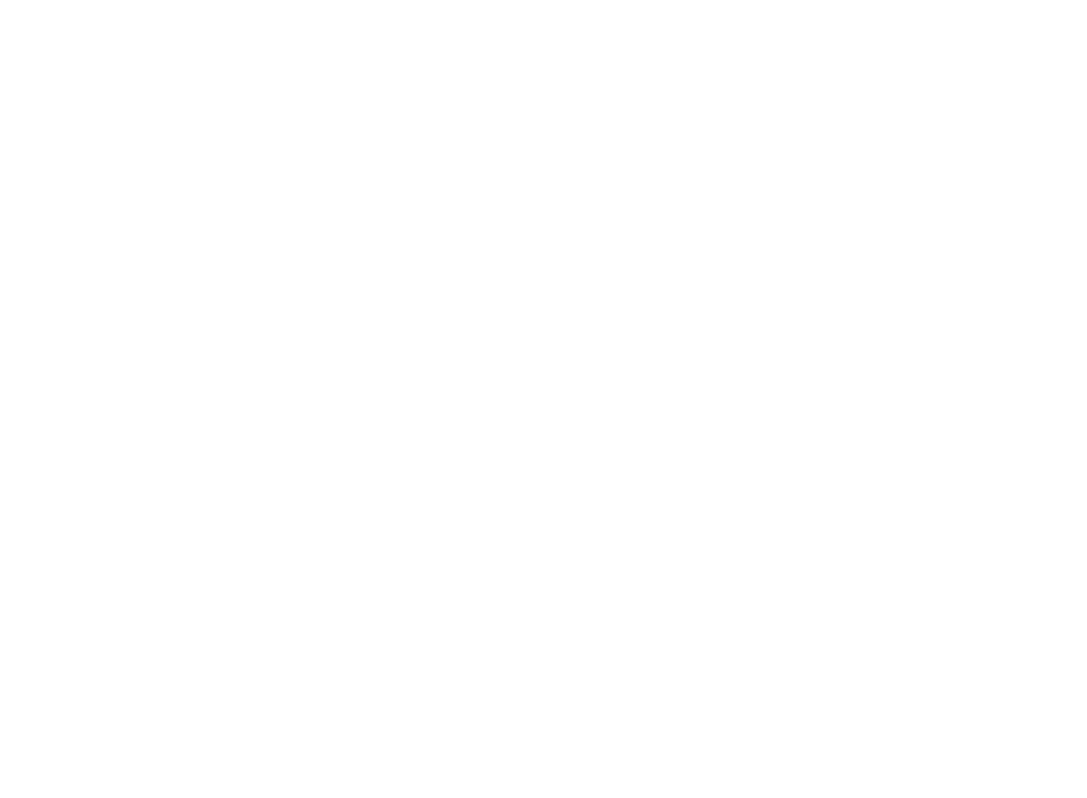
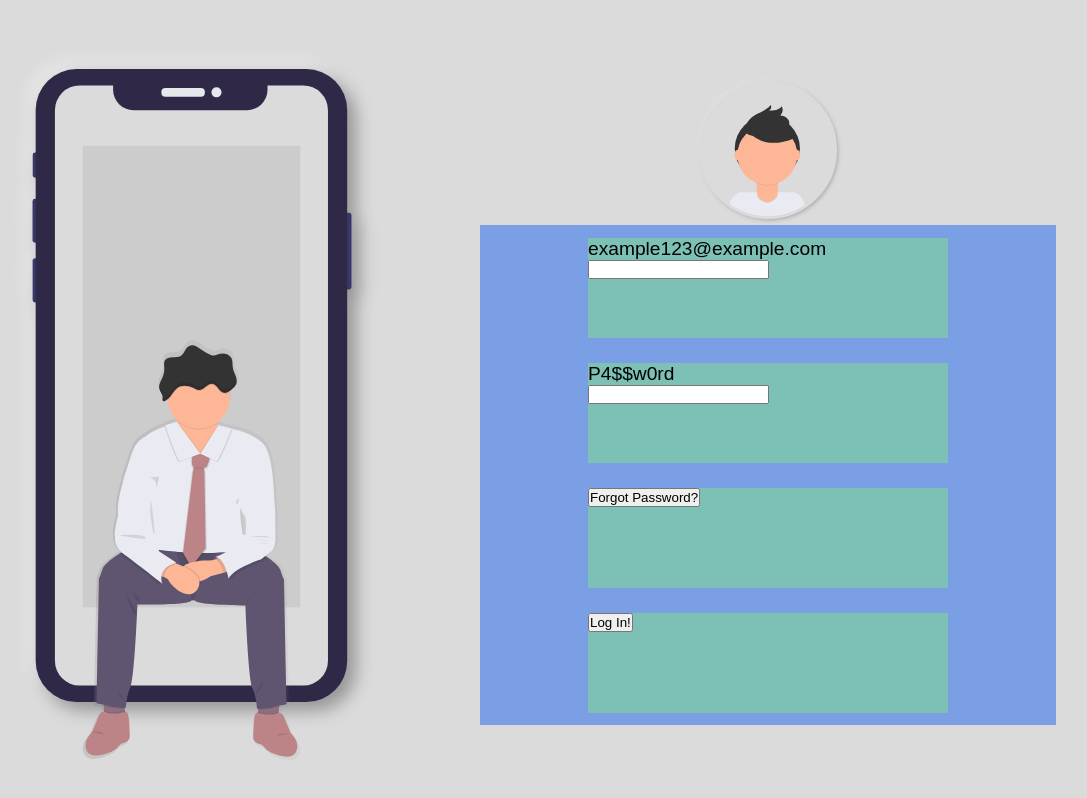
Before and after one commit to RostCode78/purple-login, a plain HTML site: page index.html in a window 1280 px wide. Shown: the whole page, without its empty margins (128-1215 px from the left). Drawn offline with Linux system fonts and the light colour scheme.

Commit message:
Feat: Cambios a los SVG
Le cambie los colores utilizando Inkscape ademas de quitarle elementos
que no necesitaba para este login, les agregue un efecto de sombras
para crear un aspecto de Neumorphism.

Bitacora del rey: 10/DIC/2020 - 05:32

```diff
--- a/css/style.css
+++ b/css/style.css
@@ -3,3 +3,84 @@
     margin: 0;
     font-family: sans-serif;
 }
+
+body {
+    background-color: #dbdbdb;
+}
+
+#container {
+    width: 100%;
+    height: 100vh;
+    display: flex;
+    align-items: center;
+    position: relative;
+}
+
+
+/* IMG BACKGROUND */
+
+.img-backgroung {
+    width: 40%;
+    height: 90%;
+    display: flex;
+    justify-content: center;
+    align-items: center;
+    position: absolute;
+    left: 5%;
+}
+
+.img-backgroung img {
+    width: 100%;
+    height: 100%;
+}
+
+
+/* FORM CONTAINER */
+
+.form-container {
+    width: 50%;
+    height: 700px;
+    display: flex;
+    justify-content: center;
+    align-items: center;
+    flex-direction: column;
+    position: absolute;
+    right: 5%;
+}
+
+.img-user {
+    width: 90%;
+    height: 150px;
+    display: flex;
+    justify-content: center;
+    align-items: center;
+}
+
+.img-user img {
+    width: 100%;
+    height: 100%;
+    display: flex;
+    justify-content: center;
+    align-items: center;
+}
+
+#form {
+    width: 90%;
+    height: 500px;
+    background-color: #7a9fe4;
+    display: flex;
+    justify-content: space-around;
+    align-items: center;
+    flex-direction: column;
+}
+
+.form-group {
+    width: 360px;
+    height: 100px;
+    background-color: #7dc0b5;
+    position: relative;
+}
+
+.form-group p {
+    font-size: 1.2em;
+}
--- a/index.html
+++ b/index.html
@@ -10,6 +10,47 @@
 
 <body>
 
+    <section id="container">
+        <div class="img-backgroung">
+            <img src="./img/phone.svg" alt="Phone Background">
+        </div>
+
+        <div class="form-container">
+
+            <div class="img-user">
+                <img src="./img/user.svg" alt="User">
+            </div>
+
+            <form action="" method="post" id="form">
+
+                <div class="form-group">
+                    <p>example123@example.com</p>
+                    <input type="email" id="form-email">
+                    <div class="form-line"></div>
+                </div>
+
+                <div class="form-group">
+                    <p>P4$$w0rd</p>
+                    <input type="password" id="form-password">
+                    <div class="form-line"></div>
+                </div>
+
+                <div class="form-group">
+                    <button>Forgot Password?</button>
+                </div>
+
+                <div class="form-group">
+                    <button id="btn-login-form">
+                        Log In!
+                    </button>
+                </div>
+
+            </form>
+
+        </div>
+
+    </section>
+
 </body>
 
 </html>
```
Also changed, not shown: img/phone.svg (added), img/user.svg (added), img/wave.svg (added).
